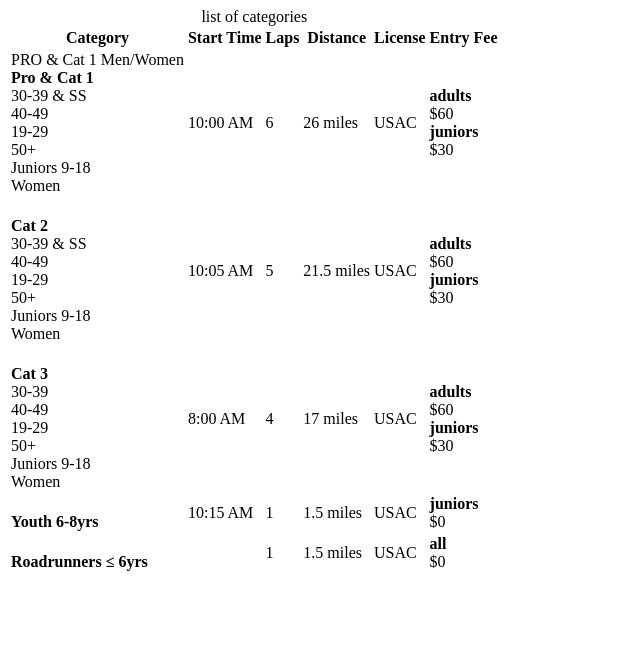
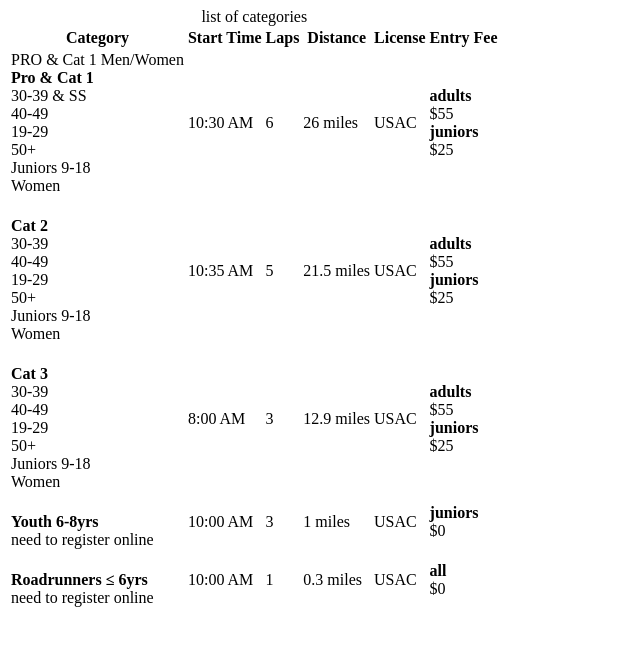
Before and after one commit to victor-fdez/oakflats-mtb, a Gatsby site: page /info/categories in a window 1280 px wide. Shown: the whole page, without its empty margins (0-640 px from the left). Built offline with nearby package versions, Linux system fonts and the light colour scheme; Gatsby itself is replaced by a stand-in of ours.

Commit message:
updated images with urls

```diff
--- a/gatsby-config.js
+++ b/gatsby-config.js
@@ -2,7 +2,7 @@ module.exports = {
   siteMetadata: {
     title: 'Oakflats MTB',
     description: 'Oakflats MTB Race Website',
-    siteUrl: 'https://oakflats.com',
+    siteUrl: 'https://www.oakflatsmtb.com',
     author: 'victor-fdez',
     twitter: 'victor755555',
     adsense: '',
@@ -64,7 +64,7 @@ module.exports = {
         name: 'Oakflats',
         short_name: 'Oakflats MTB',
         description: 'Oakflats MTB website',
-        homepage_url: 'https://oakflatsmtb.com',
+        homepage_url: 'https://www.oakflatsmtb.com',
         start_url: '/',
         background_color: '#fff',
         theme_color: '#673ab7',
@@ -86,7 +86,7 @@ module.exports = {
     {
       resolve: 'gatsby-plugin-google-analytics',
       options: {
-        trackingId: '',
+        trackingId: 'UA-120605156-1',
       },
     },
     'gatsby-plugin-glamor',
--- a/src/components/Images/TopParallax/index.js
+++ b/src/components/Images/TopParallax/index.js
@@ -14,8 +14,7 @@ const changePageMaps = () => {
 }
 
 const changePageRegistration = () => {
-  window.location.href =
-    'https://www.newmexicosportsonline.com/MountainBiking/Oakflats-MTB-Race-2017/55237'
+  window.location.href = 'https://www.usacycling.org/events'
 }
 
 const renderer = ({ days, hours, minutes, seconds, completed }) => {
--- a/src/data/categories.json
+++ b/src/data/categories.json
@@ -1,4 +1,78 @@
 {
+  "sponsors": [
+    {
+      "name": "Oky",
+      "type": "gold",
+      "photo": "00-oky.png",
+      "website": "http://www.okyconstruction.com/"
+    },
+    {
+      "name": "ABQ Home Pricing",
+      "type": "gold",
+      "photo": "01-abq-home-pricing.png",
+      "website": "http://www.abqhomepricing.com/"
+    },
+    {
+      "name": "High Desert Bicycle",
+      "type": "gold",
+      "photo": "02-high-desert-bycycles.png",
+      "website": "http://highdesertbicycles.com/"
+    },
+    {
+      "name": "State Farm",
+      "type": "gold",
+      "photo": "03-state-farm.png",
+      "website": "https://timgallegos.com/"
+    },
+    {
+      "name": "TLC",
+      "type": "gold",
+      "photo": "04-tlc.png",
+      "website": "https://www.tlcplumbing.com/"
+    },
+    {
+      "name": "Elevate",
+      "type": "gold",
+      "photo": "05-elevate.png",
+      "website": "https://elevatephw.com/"
+    },
+    {
+      "name": "Kaktus Brewery",
+      "type": "silver",
+      "photo": "06-kaktus-brewery.jpg",
+      "website": "http://www.kaktusbrewery.com/"
+    },
+    {
+      "name": "Jarritos",
+      "type": "silver",
+      "photo": "07-jarritos.png",
+      "website": "https://jarritos.com/"
+    },
+    {
+      "name": "California Pizza Kitchen",
+      "type": "silver",
+      "photo": "091-cpk.png",
+      "website": "https://www.cpk.com/"
+    },
+    {
+      "name": "El Famoso 13",
+      "type": "silver",
+      "photo": "09-famoso-13.png",
+      "website": "/"
+    },
+    {
+      "name": "Performance Bicycle",
+      "type": "silver",
+      "photo": "092-performance-bikes.png",
+      "website": "https://www.performancebike.com"
+    },
+    {
+      "name": "Broadway Truck",
+      "type": "silver",
+      "photo": "08-broadway-truck.jpg",
+      "website": "http://www.broadwaytrucks.com/"
+    }
+  ],
   "categories": [
     {
       "name": "Pro & Cat 1",
@@ -14,10 +88,10 @@
       ],
       "miles": 26,
       "laps": 6,
-      "start time": "2018-07-29T10:00:00",
+      "start time": "2018-07-29T10:30:00",
       "entry fee": {
-        "adults": 60,
-        "juniors": 30
+        "adults": 55,
+        "juniors": 25
       }
     },
     {
@@ -25,7 +99,7 @@
       "friendlyName": "sport",
       "category name": "",
       "subcategories": [
-        "30-39 & SS",
+        "30-39",
         "40-49",
         "19-29",
         "50+",
@@ -34,10 +108,10 @@
       ],
       "miles": 21.5,
       "laps": 5,
-      "start time": "2018-07-29T10:05:00",
+      "start time": "2018-07-29T10:35:00",
       "entry fee": {
-        "adults": 60,
-        "juniors": 30
+        "adults": 55,
+        "juniors": 25
       }
     },
     {
@@ -52,21 +126,22 @@
         "Juniors 9-18",
         "Women"
       ],
-      "miles": 17,
-      "laps": 4,
+      "miles": 12.9,
+      "laps": 3,
       "start time": "2018-07-29T08:00:00",
       "entry fee": {
-        "adults": 60,
-        "juniors": 30
+        "adults": 55,
+        "juniors": 25
       }
     },
     {
       "name": "Youth 6-8yrs",
       "friendlyName": "",
       "category name": "",
-      "miles": 1.5,
-      "laps": 1,
-      "start time": "2018-07-29T10:15:00",
+      "subcategories": ["need to register online"],
+      "miles": 1,
+      "laps": 3,
+      "start time": "2018-07-29T10:00:00",
       "entry fee": {
         "juniors": 0
       }
@@ -75,8 +150,10 @@
       "name": "Roadrunners ≤ 6yrs",
       "friendlyName": "",
       "category name": "",
-      "miles": 1.5,
+      "subcategories": ["need to register online"],
+      "miles": 0.3,
       "laps": 1,
+      "start time": "2018-07-29T10:00:00",
       "entry fee": {
         "all": 0
       }
--- a/src/html.js
+++ b/src/html.js
@@ -54,6 +54,10 @@ export default class HTML extends React.Component {
           <meta charSet="utf-8" />
           <meta httpEquiv="X-UA-Compatible" content="IE=edge" />
           <meta
+            name="google-site-verification"
+            content="90Fd74C98AeSqKlvn7wNLsSiH09HT87d5-VaCtSl3yI"
+          />
+          <meta
             name="viewport"
             content="width=device-width, initial-scale=1.0"
           />
```
Also changed, not shown: src/pages/index.js (+42 -8 lines), src/pages/info/categories.jsx (+0 -12 lines), src/pages/register-now.md (+1 -1 lines), src/static/img/sponsors/07-jarritos.jpg (deleted), src/static/img/sponsors/07-jarritos.png (added).
